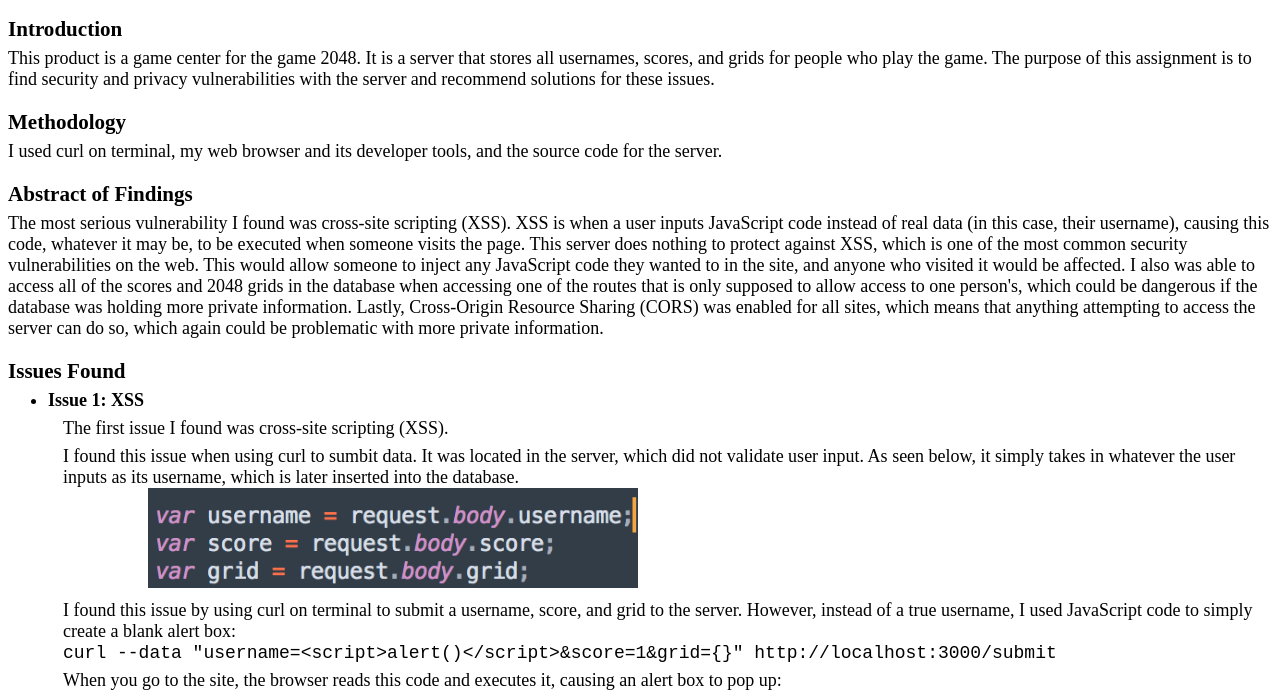
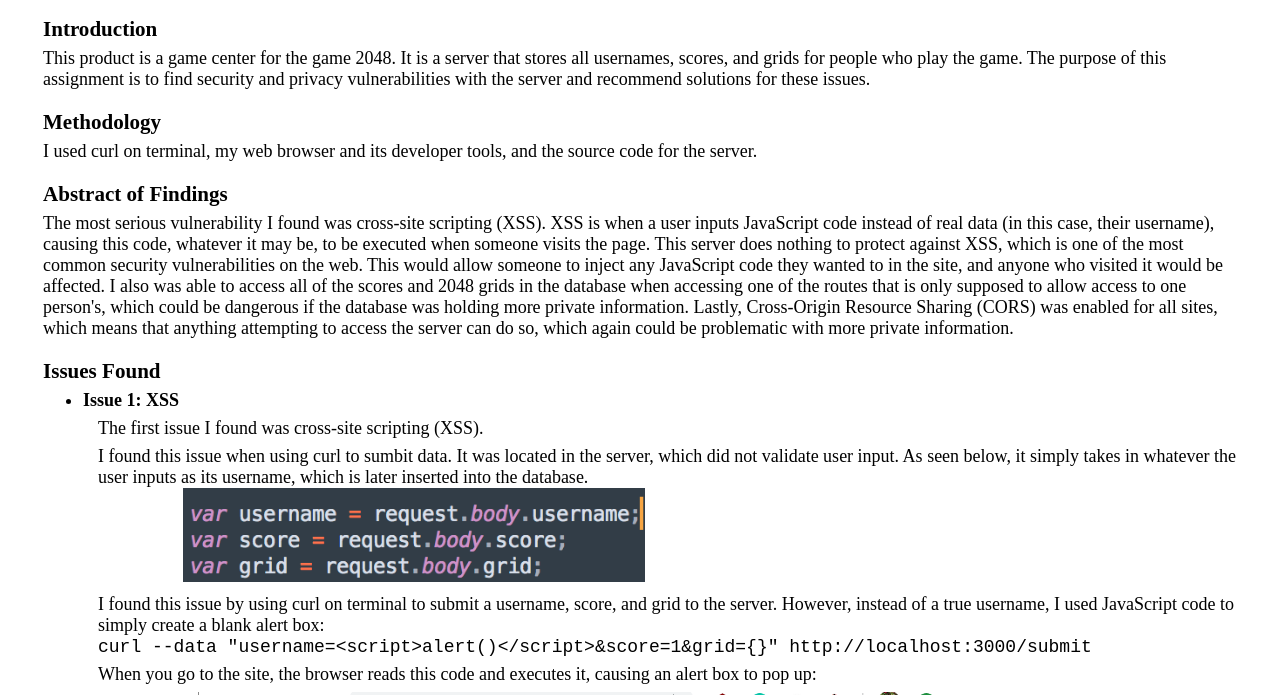
Before and after one commit to elizabethescalante/comp20-eescalante, a plain HTML site: page security/index.html in a window 1280 px wide. Shown: the part 92-787 px from the top of the page. Drawn offline with Linux system fonts and the light colour scheme.

Commit message:
updated style

```diff
--- a/security/style.css
+++ b/security/style.css
@@ -1,6 +1,8 @@
 body {
 	font-family: "HelveticaNeue-Light";
 	font-size: 18px;
+	padding-left: 35px;
+	padding-right: 35px;
 }
 
 h1 {
```
